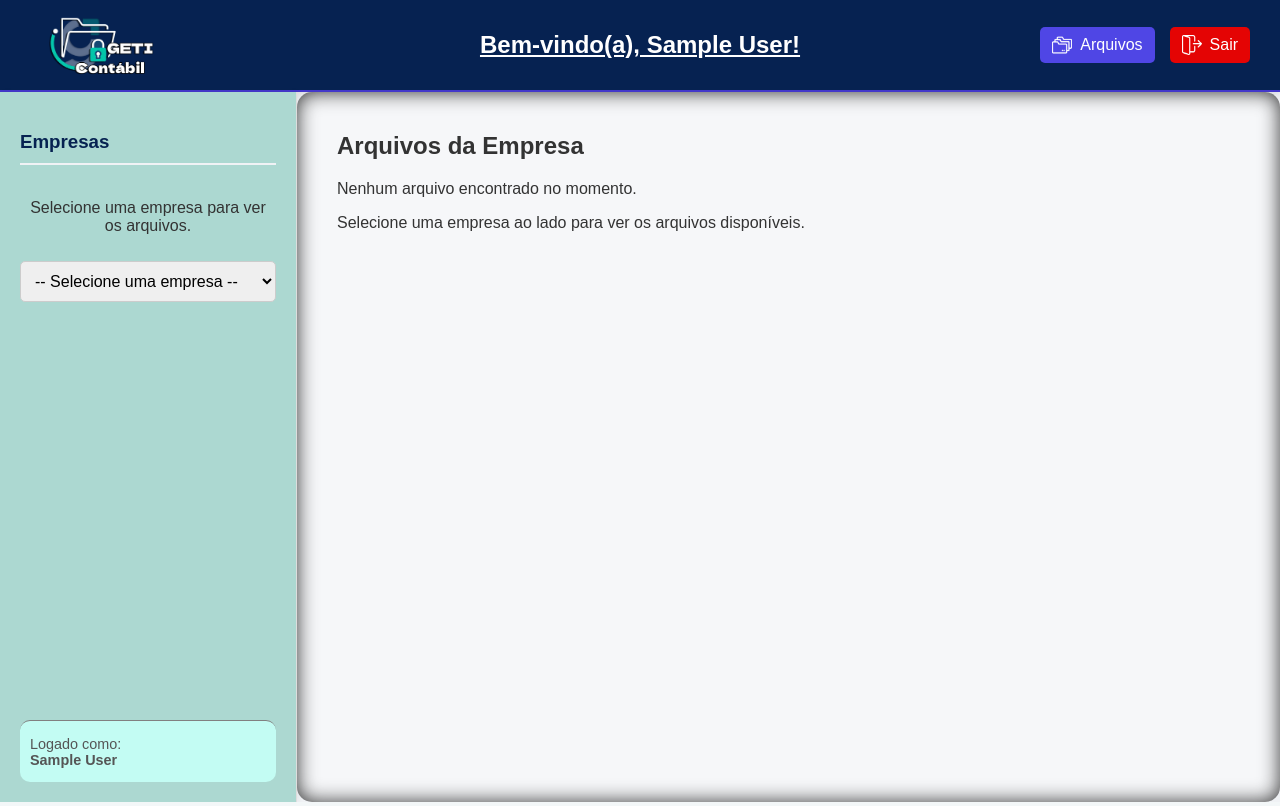
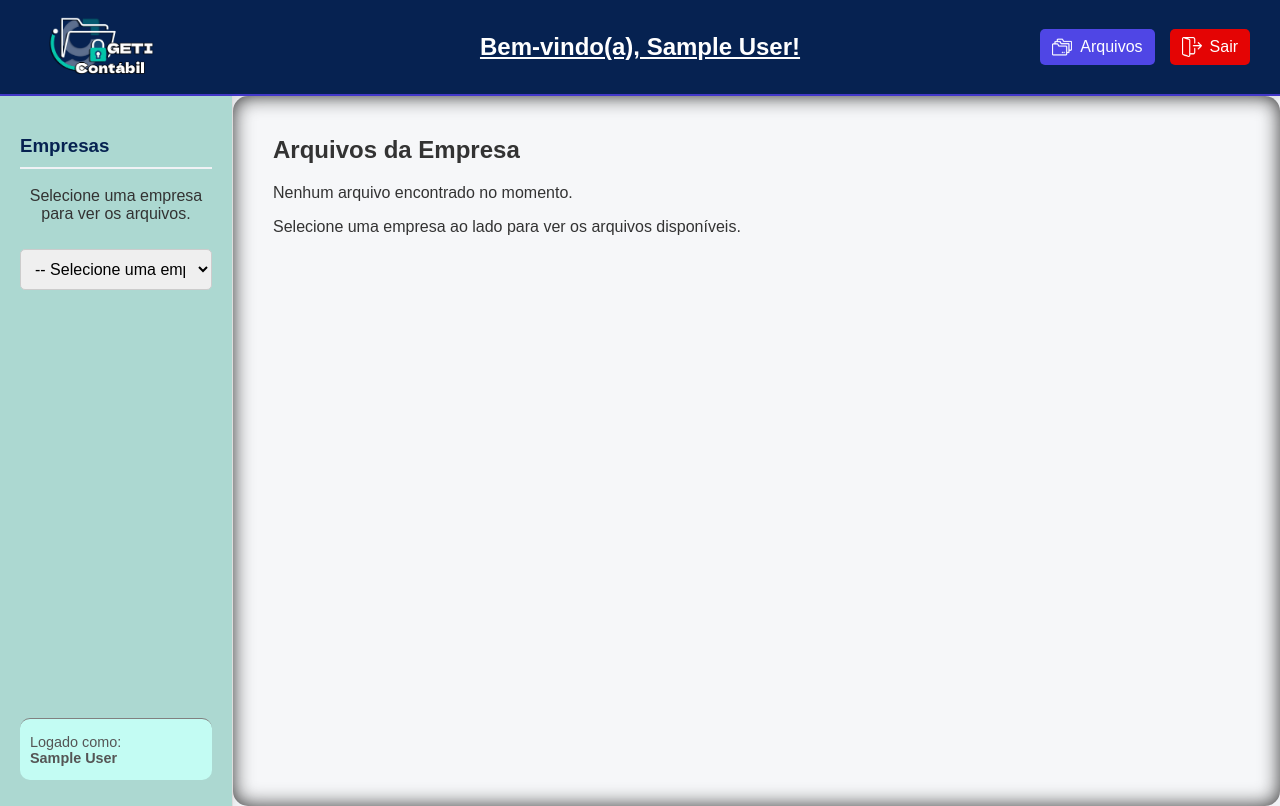
Before and after one commit to sergioguimas/geti-contabil, a Flask app: page /dashboard in a window 1280 px wide. Run offline with Flask 3, Linux system fonts and the light colour scheme; the visitor is signed in with stand-in values (Sample User, id 1); data that the repository does not hold is empty.

Commit message:
ajustes esteticos no menu lateral e a navegação pela logo

```diff
--- a/static/css/dashboard.css
+++ b/static/css/dashboard.css
@@ -92,8 +92,9 @@ header {
 }
 
 .menu-lateral {
-    width: 20%;
+    width: 15%;
     max-width: 300px;
+    flex-shrink: 0;
     background-color: #acd8d1ff;
     padding: 20px;
     border-right: 1px solid #ddd;
@@ -129,6 +130,14 @@ header {
     background-color: #4338ca;
 }
 
+.info-empresas {
+    position: sticky;
+    top: 20px;
+    z-index: 10;
+    background-color: #acd8d1ff;
+    padding-bottom: 10px;
+}
+
 .info-contador {
     margin-top: auto;
     padding-left: 10px;
@@ -137,6 +146,8 @@ header {
     border-radius: 10px;
     font-size: 0.9em;
     color: #555;
+    position: sticky;
+    bottom: 20px;
 }
 
 .conteudo-principal {
@@ -191,13 +202,15 @@ header {
 .back-button {
     display: inline-block;
     padding: 8px 15px;
-    background-color: #ffffff;
+    background-color: #4f46e5;
     border: 1px solid #ccc;
     border-radius: 5px;
     text-decoration: none;
     color: #333;
+    color: white;
     font-weight: 500;
-    font-size: 0.95em;
+    font-size: 0.9em;
+    font-weight: bold;
     transition: background-color 0.3s;
 }
 
--- a/templates/dashboard.html
+++ b/templates/dashboard.html
@@ -8,7 +8,9 @@
 <body>
     <header>
         <div class="header-left">
-            <img src="{{ url_for('static', filename='images/logo.png') }}" alt="Logo" id="logo">
+            <a href="{{ url_for('dashboard') }}">
+                <img src="{{ url_for('static', filename='images/logo.png') }}" alt="Logo" id="logo" >
+            </a>
         </div>
 
         <div class="header-center">
@@ -36,6 +38,7 @@
 
     <div class="dashboard-container">
         <aside class="menu-lateral">
+            <div class="info-empresas">
                 <h3>Empresas</h3>
                 <p align="center">Selecione uma empresa para ver os arquivos.</p>
                 <form action="{{ url_for('dashboard')}}" method="GET" id="empresa-form">
@@ -49,6 +52,7 @@
                     </select>
                     <button type="submit" style="display: none;">Ver Arquivos</button>
                 </form>
+            </div>
             <div class="info-contador">
                 <p>Logado como: <br><strong>{{ username }}</strong></p>
             </div>
```
Lines whose indentation alone changed are shown as unchanged.
